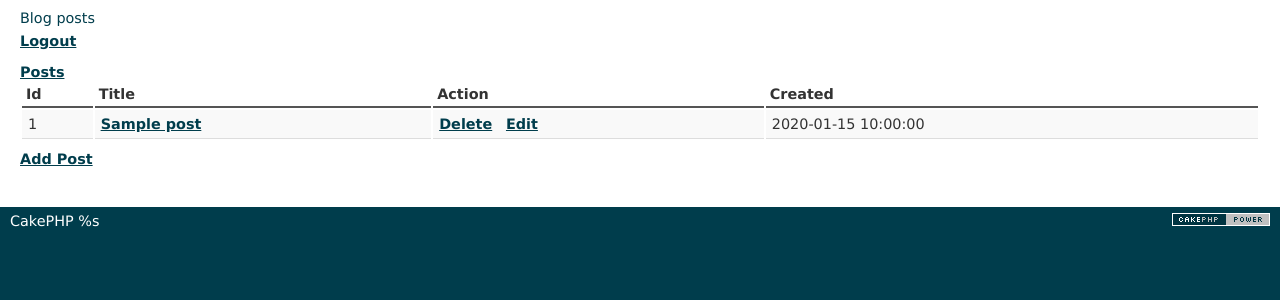
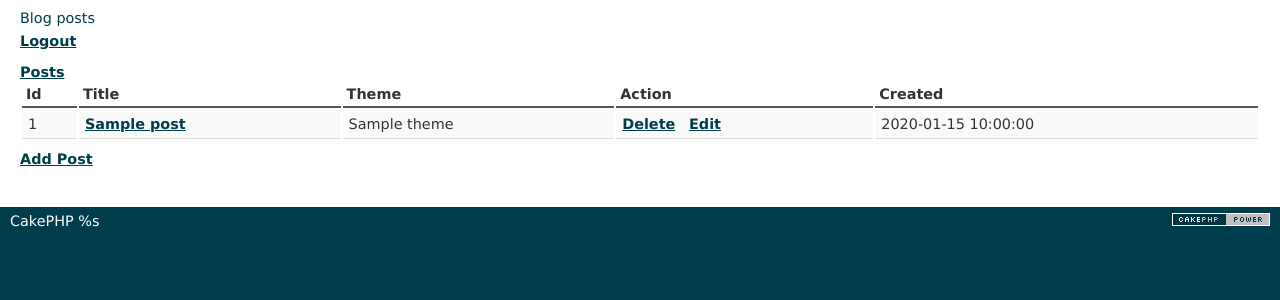
Before and after one commit to jdmmiranda307/cakephp, a CakePHP app: the page made by app/View/Posts/index.ctp in a window 1280 px wide. Shown: the part 47-347 px from the top of the page. Run offline with PHP 8.4 and a stand-in for CakePHP, Linux system fonts and the light colour scheme; the template is opened without the code that fills it: most values are stand-ins (such as "Sample title", 1, 10 or a date in 2020); data that the repository does not hold is empty; some libraries are stand-ins or nearby versions.

Commit message:
Adds theme to index

```diff
--- a/app/Controller/PostsController.php
+++ b/app/Controller/PostsController.php
@@ -3,6 +3,7 @@
     public $helpers = array('Html', 'Form');
 
     public function index() {
+        $this->loadModel('Theme');
         $this->set('posts', $this->Post->find('all'));
         $this->set('userRole', $this->Auth->user('role'));
     }
--- a/app/View/Posts/index.ctp
+++ b/app/View/Posts/index.ctp
@@ -13,6 +13,7 @@
     <tr>
         <th>Id</th>
         <th>Title</th>
+        <th>Theme</th>
         <th>Action</th>
         <th>Created</th>
     </tr>
@@ -30,6 +31,7 @@
 					);
 				?>
 	        </td>
+	        <td><?php echo $post['Theme']['theme_name']; ?></td>
 	        <td>
 	        	<?php
 	        		echo $this->Form->postLink(
```
